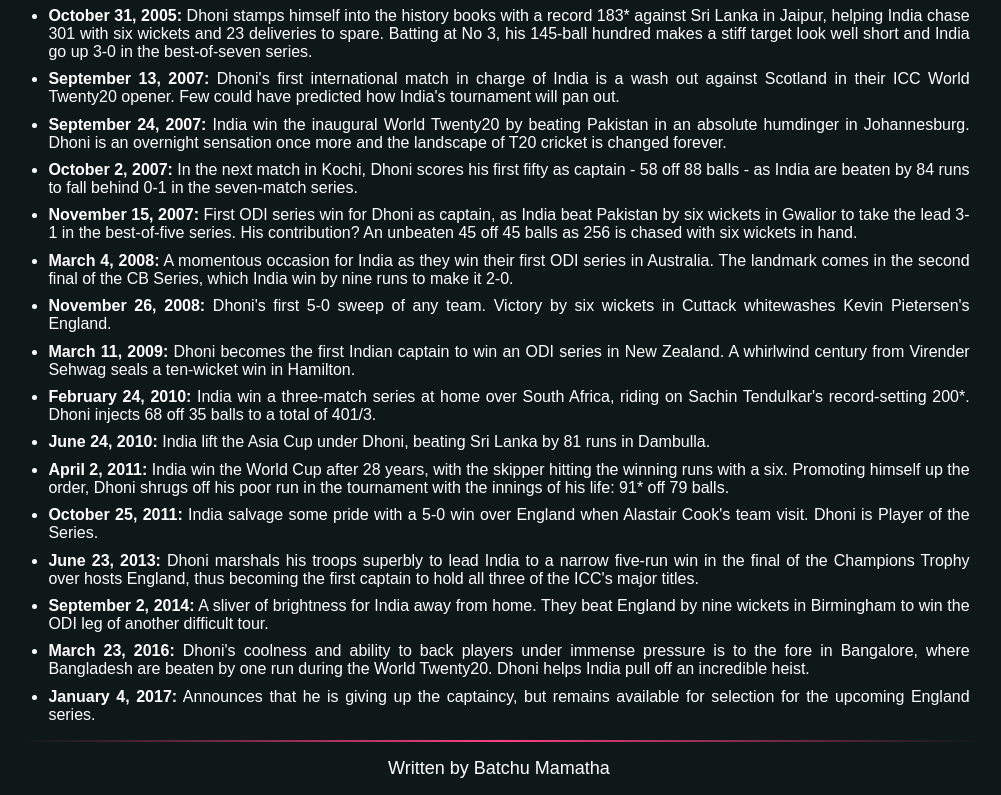
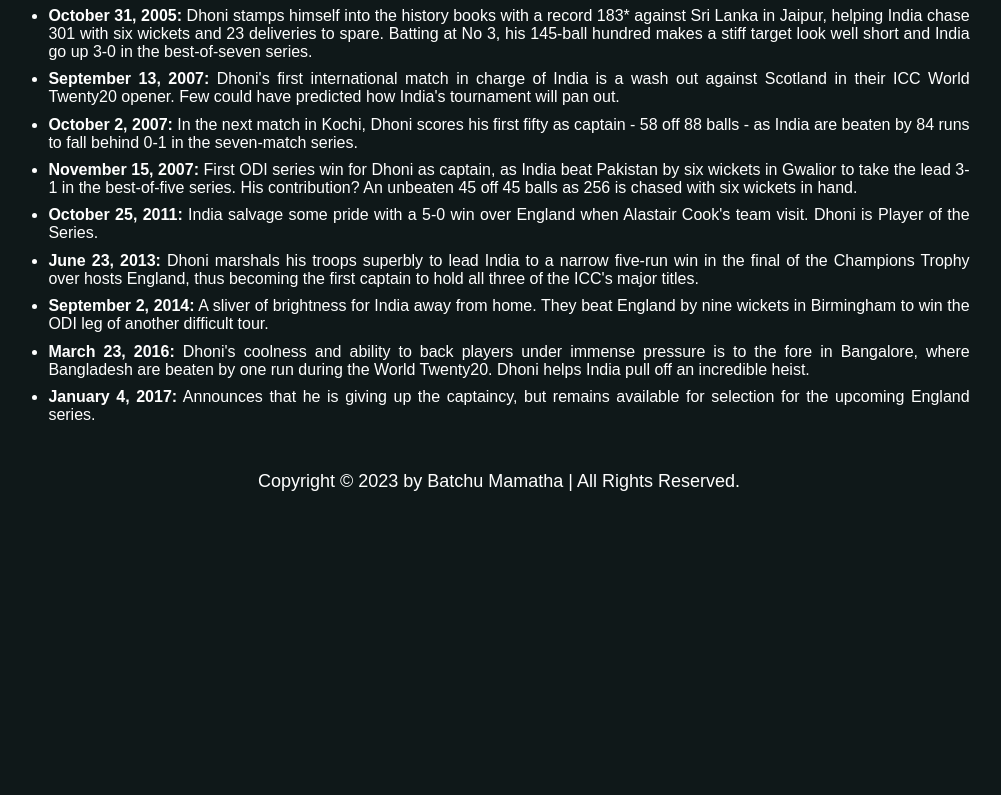
Before and after one commit to BatchuMamatha/OIBSIP-Level2-Task2, a plain HTML site: page index.html in a window 1280 px wide. Shown: the part 497-1292 px from the top of the page, without its empty margins (141-1142 px from the left). After the commit the page ends 1036 px from the top, so only its background shows below. Drawn offline with Linux system fonts and the light colour scheme.

Commit message:
Update index.html

```diff
--- a/index.html
+++ b/index.html
@@ -28,15 +28,8 @@
             <li><strong>April 5, 2005:</strong> The first ODI hundred by an Indian wicketkeeper. After scores of 0, 12, 7* and 3, Dhoni is sent up the order to No 3 against Pakistan in Visakhapatnam and proceeds to smash 148 off 123 balls with 15 fours and four sixes, setting the platform for India's 356/9. The world wakes up to Dhoni's potential.</li>
             <li><strong>October 31, 2005:</strong> Dhoni stamps himself into the history books with a record 183* against Sri Lanka in Jaipur, helping India chase 301 with six wickets and 23 deliveries to spare. Batting at No 3, his 145-ball hundred makes a stiff target look well short and India go up 3-0 in the best-of-seven series.</li>
             <li><strong>September 13, 2007:</strong> Dhoni's first international match in charge of India is a wash out against Scotland in their ICC World Twenty20 opener. Few could have predicted how India's tournament will pan out.</li>
-            <li><strong>September 24, 2007:</strong> India win the inaugural World Twenty20 by beating Pakistan in an absolute humdinger in Johannesburg. Dhoni is an overnight sensation once more and the landscape of T20 cricket is changed forever.</li>
             <li><strong>October 2, 2007:</strong> In the next match in Kochi, Dhoni scores his first fifty as captain - 58 off 88 balls - as India are beaten by 84 runs to fall behind 0-1 in the seven-match series.</li>
             <li><strong>November 15, 2007:</strong> First ODI series win for Dhoni as captain, as India beat Pakistan by six wickets in Gwalior to take the lead 3-1 in the best-of-five series. His contribution? An unbeaten 45 off 45 balls as 256 is chased with six wickets in hand.</li>
-            <li><strong>March 4, 2008:</strong> A momentous occasion for India as they win their first ODI series in Australia. The landmark comes in the second final of the CB Series, which India win by nine runs to make it 2-0.</li>
-            <li><strong>November 26, 2008:</strong> Dhoni's first 5-0 sweep of any team. Victory by six wickets in Cuttack whitewashes Kevin Pietersen's England.</li>
-            <li><strong>March 11, 2009:</strong> Dhoni becomes the first Indian captain to win an ODI series in New Zealand. A whirlwind century from Virender Sehwag seals a ten-wicket win in Hamilton.</li>
-            <li><strong>February 24, 2010:</strong> India win a three-match series at home over South Africa, riding on Sachin Tendulkar's record-setting 200*. Dhoni injects 68 off 35 balls to a total of 401/3.</li>
-            <li><strong>June 24, 2010:</strong> India lift the Asia Cup under Dhoni, beating Sri Lanka by 81 runs in Dambulla.</li>
-            <li><strong>April 2, 2011:</strong> India win the World Cup after 28 years, with the skipper hitting the winning runs with a six. Promoting himself up the order, Dhoni shrugs off his poor run in the tournament with the innings of his life: 91* off 79 balls.</li>
             <li><strong>October 25, 2011:</strong> India salvage some pride with a 5-0 win over England when Alastair Cook's team visit. Dhoni is Player of the Series.</li>
             <li><strong>June 23, 2013:</strong> Dhoni marshals his troops superbly to lead India to a narrow five-run win in the final of the Champions Trophy over hosts England, thus becoming the first captain to hold all three of the ICC's major titles.</li>
             <li><strong>September 2, 2014:</strong> A sliver of brightness for India away from home. They beat England by nine wickets in Birmingham to win the ODI leg of another difficult tour.</li>
@@ -46,10 +39,8 @@
         </div>
       </div>
     </section>
-
-    <footer>
-      <hr class="hr-style">
-      <a>Written by Batchu Mamatha</a>
+    <footer class="footer">
+        <p>Copyright &copy; 2023 by Batchu Mamatha | All Rights Reserved.</p>
     </footer>
   </body>
 </html>
```
